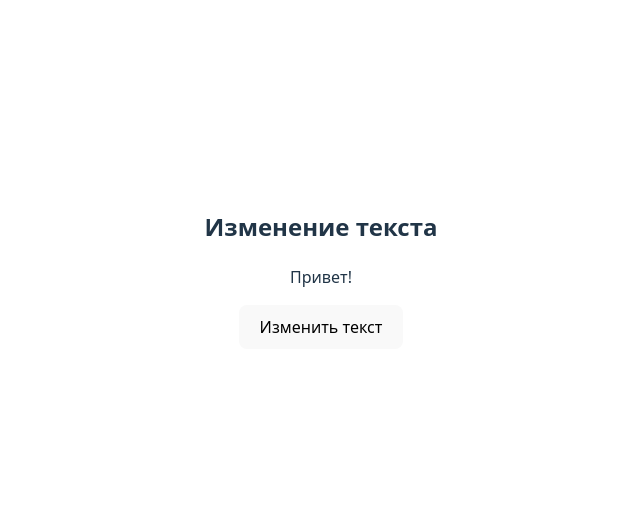
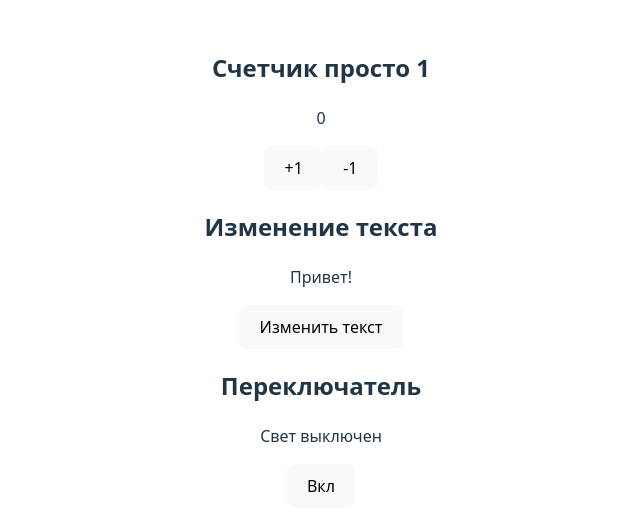
Before and after one commit to sunnyflakj-prog/test, a React (Vite) app: page / in a window 1280 px wide. Shown: the part 131-662 px from the top of the page, without its empty margins (319-959 px from the left). Built offline with nearby package versions, Linux system fonts and the light colour scheme.

Commit message:
1,2,3 - Task

```diff
--- a/src/App.jsx
+++ b/src/App.jsx
@@ -2,18 +2,40 @@ import { useState } from 'react';
 import './App.css';
 
 function App() {
+    const [count, setCount] = useState(0);
+    const [lightOn, setLightOn] = useState(false);
     const [text, setText] = useState('Привет!');
     const toggleText = () => {
     setText(text === 'Привет!' ? 'Пока!' : 'Привет!');
     };
   return (
         <>
+
+    <div className="counter-section">
+     <h2>Счетчик просто 1</h2>
+      <p className="counter-value">{count}</p>
+      <button onClick={() => setCount(count + 1)}>+1</button>
+      <button onClick={() => setCount(count - 1)}>-1</button>
+    </div>
+
     <div>
+
       <h2>Изменение текста</h2>
       <p>{text}</p>
       <button onClick={toggleText}>
         Изменить текст
-      </button>    </div>
+      </button>
+
+    </div>
+
+     <div>
+      <h2>Переключатель</h2>
+      <p>{lightOn ? 'Свет включен' : 'Свет выключен'}</p>
+      <button onClick={() => setLightOn(!lightOn)}>
+        {lightOn ? 'Выкл' : 'Вкл'}
+      </button>
+    </div>
+
        </>
   );
 }
```
